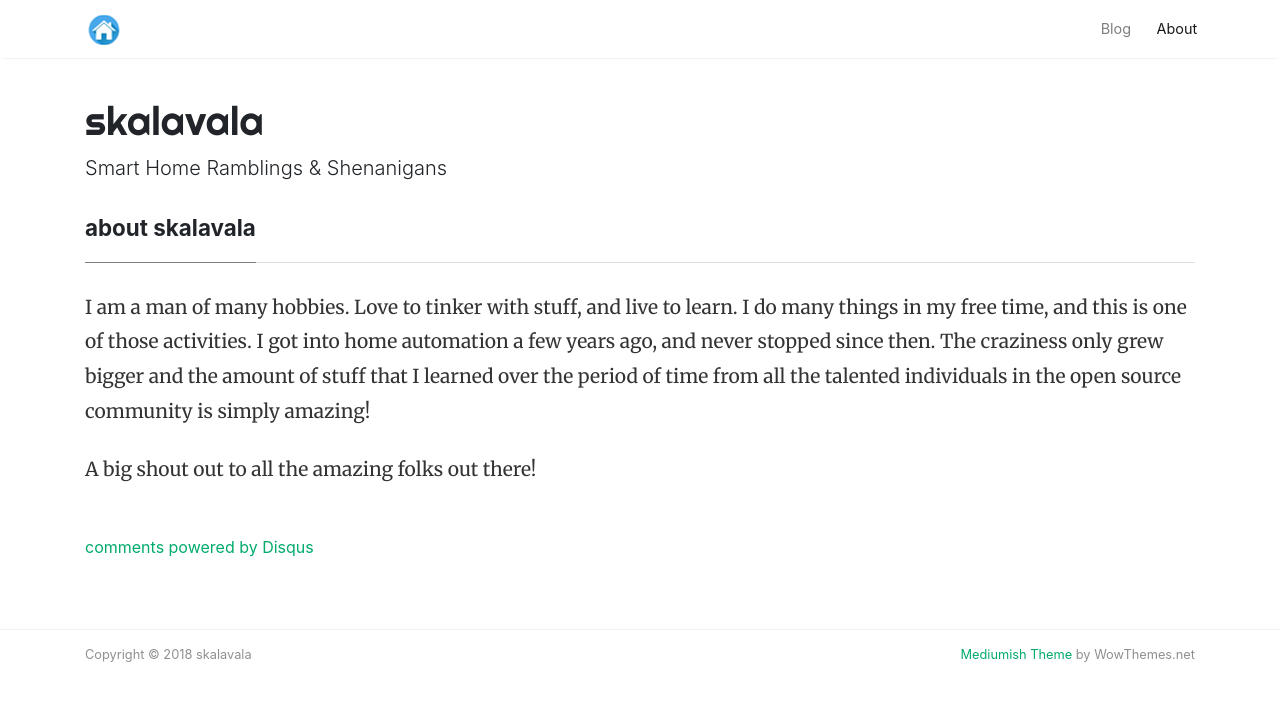
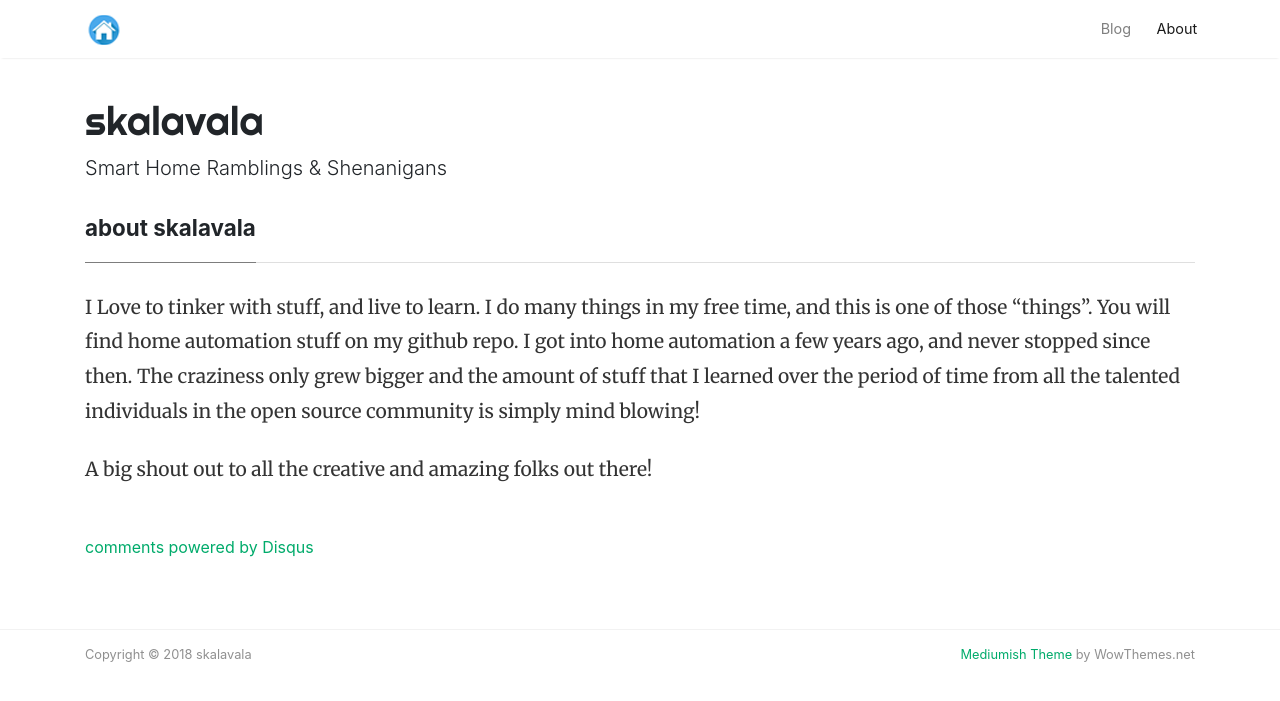
Before and after one commit to skalavala/skalavala.github.io, a Jekyll site: the page built from about.md, in a window 1280 px wide. Shown: the top 701 px of the page. Built offline with Jekyll 4.4.1, drawn with Linux system fonts in a browser that asks for light colours; nearby versions of some CDN libraries; comment, search, counter and statistics services are not loaded.

Commit message:
Update about.md

```diff
--- a/about.md
+++ b/about.md
@@ -4,6 +4,6 @@ title: about skalavala
 comments: true
 ---
 
-I am a man of many hobbies. Love to tinker with stuff, and live to learn. I do many things in my free time, and this is one of those activities. I got into home automation a few years ago, and never stopped since then. The craziness only grew bigger and the amount of stuff that I learned over the period of time from all the talented individuals in the open source community is simply amazing!
+I Love to tinker with stuff, and live to learn. I do many things in my free time, and this is one of those "things". You will find {{ mostly }} home automation stuff on my github repo. I got into home automation a few years ago, and never stopped since then. The craziness only grew bigger and the amount of stuff that I learned over the period of time from all the talented individuals in the open source community is simply mind blowing!
 
-A big shout out to all the amazing folks out there!
+A big shout out to all the creative and amazing folks out there!
```
